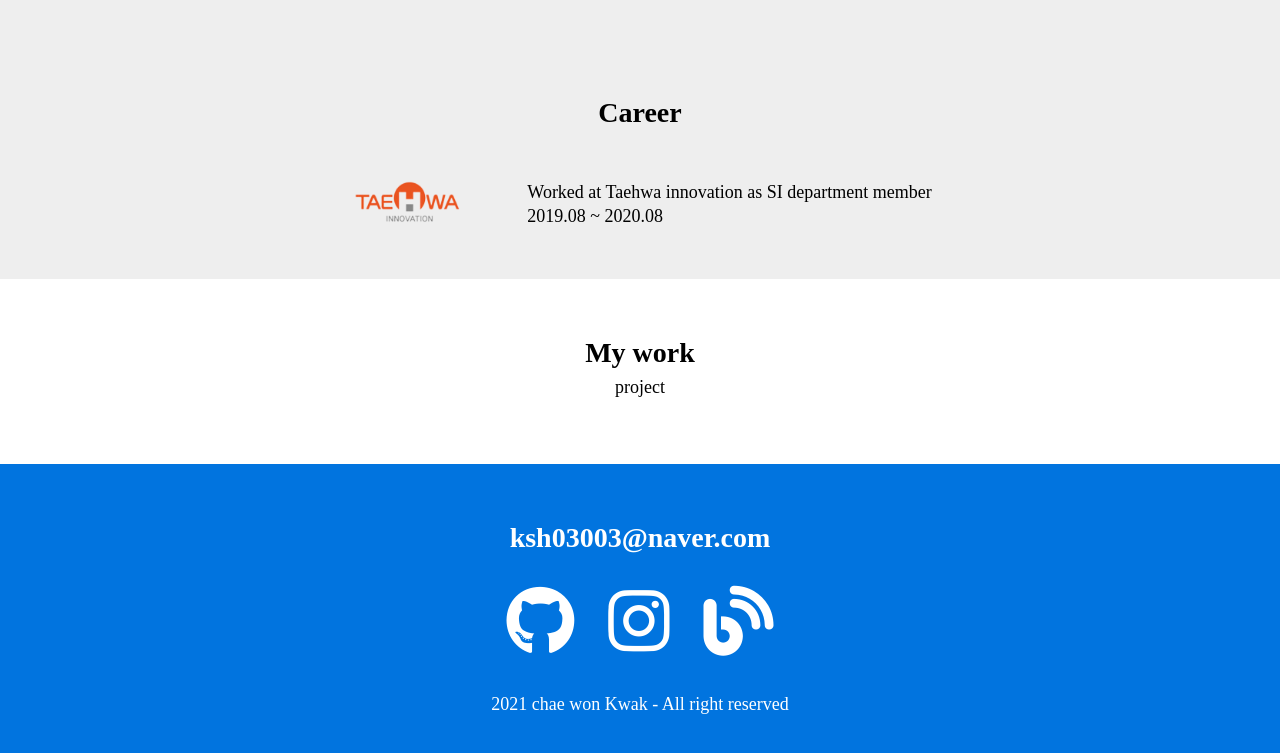
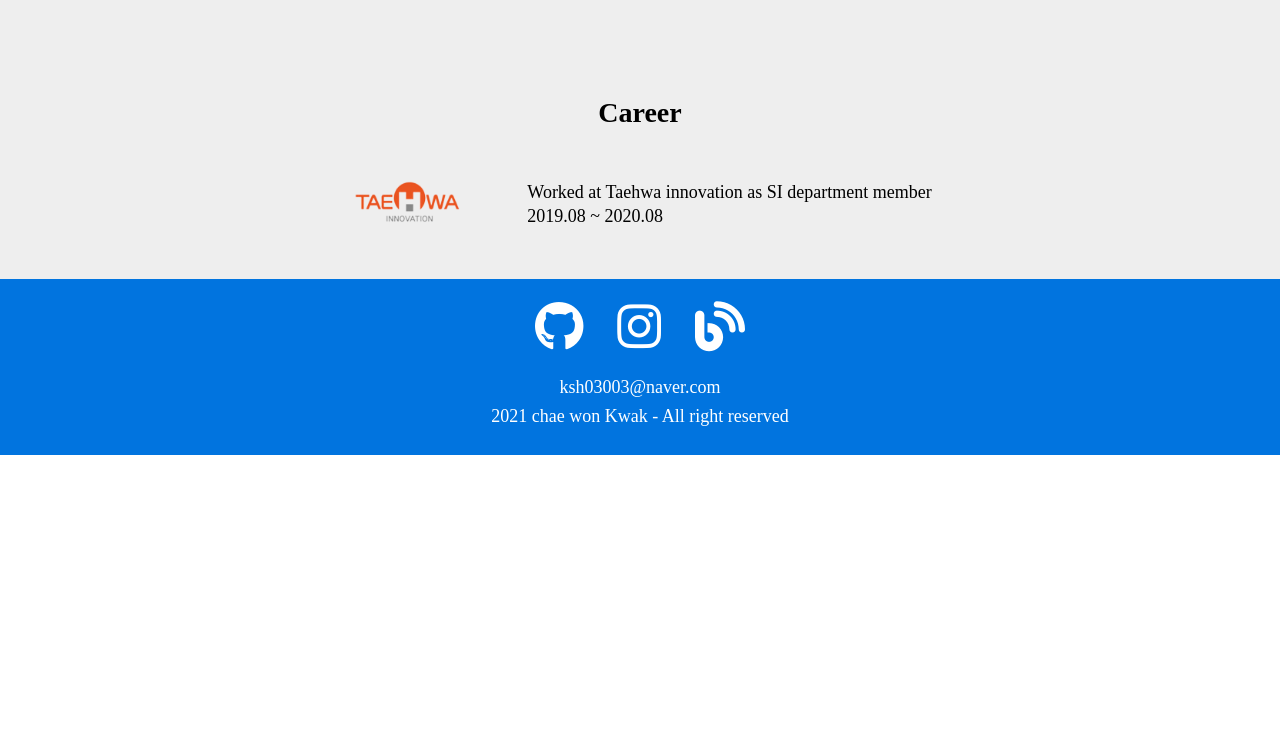
Before and after one commit to kwakchaewon/portfolio, a plain HTML site: page index.html in a window 1280 px wide. Shown: the part 2183-2936 px from the top of the page. After the commit the page ends 2638 px from the top, so only its background shows below. Drawn offline with Linux system fonts and the light colour scheme.

Commit message:
Update contact section, Annotate mywork section

```diff
--- a/index.html
+++ b/index.html
@@ -220,7 +220,8 @@
     </section>
 
     <!--  My work -->
-    <section id="mywork">
+
+    <!-- <section id="mywork">
         <h2>My work</h1>
         <h3>project</h3>
         <div class="projectlists">
@@ -230,15 +231,13 @@
                 <li></li>
             </ul>
         </div>
-    </section>
+    </section> -->
 
     <!-- Termonials -->
     <!-- <section id="termonials"></section> -->
 
     <!-- Contact -->
     <section id="contact">
-
-        <h2>ksh03003@naver.com</h2>
         <div class="contacts">
 
             <a href="https://github.com/kwakchaewon" class="contact__icon" target="_blank">
@@ -250,6 +249,9 @@
                 <i class="fas fa-blog"></i>
             </a>
             </div>
+        <div id="emailbox">
+        <h3>ksh03003@naver.com</h3>
+        </div>
         <div id="reserved__txt">
             <h3>2021 chae won Kwak - All right reserved</h3>
         </div>
--- a/style.css
+++ b/style.css
@@ -431,6 +431,7 @@ p{
 #contact{
     background-color: var(--color-ocean);
     color: white;
+    padding: 20px;
 }
 
 #contact>h2{
@@ -442,11 +443,15 @@ p{
 }
 
 .contacts{
-    margin: 30px 0;
+
+}
+
+.contact__icon i:hover{
+    transform: scale(1.1);
 }
 
 .contact__icon{
-    font-size: 70px;
+    font-size: 50px;
     margin-left: 15px;
     margin-right: 15px;
     display: inline-block;
@@ -461,6 +466,10 @@ p{
     color: white;
 }
 
-.contact{
-    padding-top: 0px;
+#emailbox h3{
+    color: white;
+    margin-top:20px;
 }
+
+
+/* My work */
```
Lines whose indentation alone changed are shown as unchanged.
